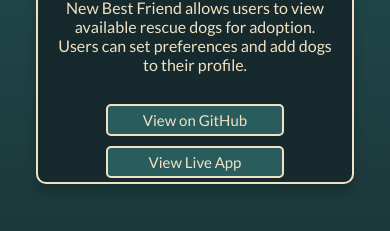
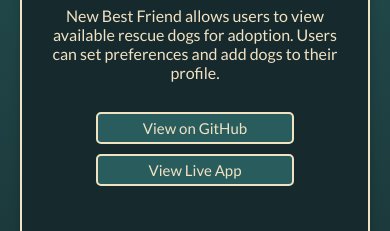
Before and after one commit to rcaseyx/rcaseyxcode, a React (Create React App) app: page / in a window 390 px wide. Shown: the part 1248-1479 px from the top of the page. Built offline with nearby package versions, Linux system fonts and the light colour scheme; no server answers.

Commit message:
small sizing fixes

```diff
--- a/src/portfolio.css
+++ b/src/portfolio.css
@@ -26,8 +26,7 @@
 }
 
 .project-wrapper {
-  flex: 1;
-  padding: 1em;
+  flex-basis: 33%;
   display: inline-block;
 }
 
@@ -35,12 +34,21 @@
 and (min-width : 320px)
 and (max-width : 480px) {
 
+  .projects {
+    justify-content: center;
+  }
+
   .portfolio {
     height: 100%;
+    margin-bottom: 30%;
   }
 
   .portfolio h3 {
     font-size: 20px;
+  }
+
+  .project-wrapper {
+    flex-basis: 100%;
   }
 
 
@@ -50,8 +58,17 @@
 and (min-width : 700px)
 and (max-width : 1024px) {
 
+  .projects {
+    justify-content: center;
+  }
+
   .portfolio {
     height: 100%;
+    margin-bottom: 30%;
+  }
+
+  .project-wrapper {
+    flex-basis: 90%;
   }
 
 }
--- a/src/project-card.css
+++ b/src/project-card.css
@@ -7,7 +7,7 @@
   border: 2px solid #f1e2c4;
   margin: 20px;
   text-align: center;
-  height: 450px;
+  height: 90%;
 }
 
 .project-card img {
@@ -15,12 +15,15 @@
   border-radius: 10px;
 }
 
+.project-card p {
+  margin-bottom: 20%;
+}
+
 .project-card a {
   display: block;
   margin-left: auto;
   margin-right: auto;
   margin-top: 5%;
-  margin-bottom: 5%;
   width: 60%;
   background-color: #295c5d;
   border: 2px solid #f1e2c4;
```
